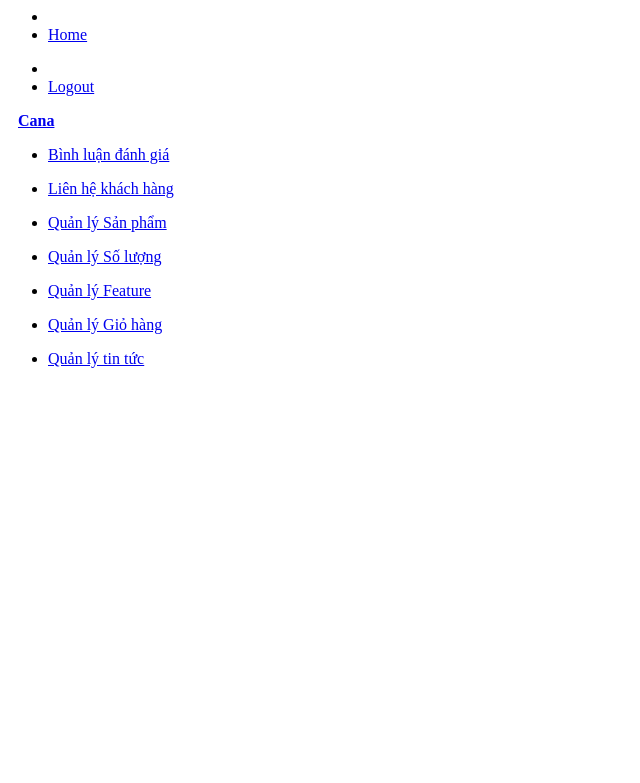
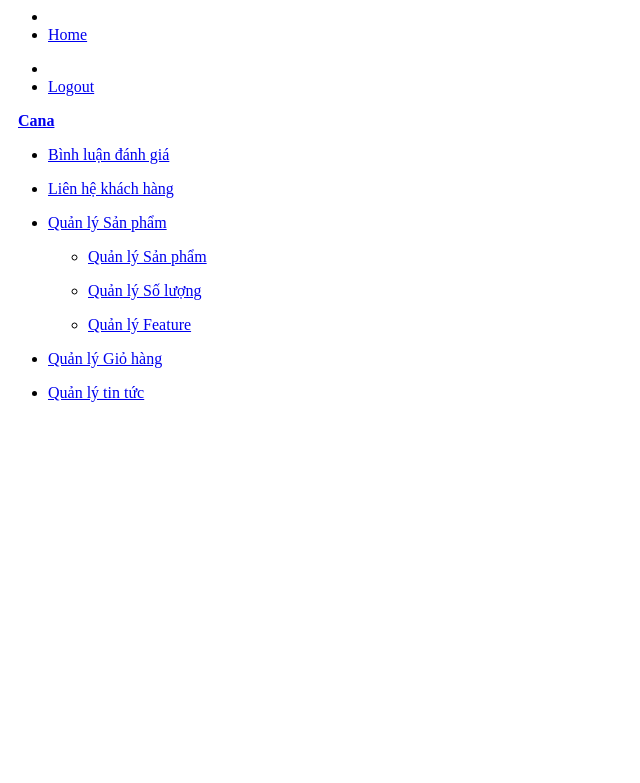
Before and after one commit to QuanNguyen-1st/Web-Pro, a PHP site: template views/admin/content_layouts.php in a window 1280 px wide. Shown: the top 783 px of the page, without its empty margins (0-640 px from the left). Run offline with PHP 8.4, Linux system fonts and the light colour scheme; the visitor is signed in with stand-in values (Sample User, id 1); the template is opened without the code that fills it: most values are stand-ins (such as "Sample title", 1, 10 or a date in 2020).

Commit message:
+add stuffs

```diff
--- a/controllers/admin/admin_controller.php
+++ b/controllers/admin/admin_controller.php
@@ -5,7 +5,7 @@ class AdminController extends BaseController
 	public $activeArr = array('homeActive' => '', 'adminActive' => 'active', 'commentActive' => '', 'userActive' => '', 'productActive' => '', 'stockActive' => '', 'featureActive' => '', 'cartActive' => '', 'newsActive' => '');
 	function __construct()
 	{
-		$this->folder = 'layouts';
+		$this->folder = 'admin';
 	}
 
 	public function index()
--- a/controllers/admin/carts_controller.php
+++ b/controllers/admin/carts_controller.php
@@ -5,7 +5,7 @@ class CartsController extends BaseController
 	public $activeArr = array('homeActive' => '', 'adminActive' => '', 'commentActive' => '', 'userActive' => '', 'productActive' => '', 'stockActive' => '', 'featureActive' => '', 'cartActive' => 'active', 'newsActive' => '');
 	function __construct()
 	{
-		$this->folder = 'layouts';
+		$this->folder = 'carts';
 	}
 
 	public function index()
--- a/controllers/admin/comments_controller.php
+++ b/controllers/admin/comments_controller.php
@@ -5,7 +5,7 @@ class CommentsController extends BaseController
 	public $activeArr = array('homeActive' => '', 'adminActive' => '', 'commentActive' => 'active', 'userActive' => '', 'productActive' => '', 'stockActive' => '', 'featureActive' => '', 'cartActive' => '', 'newsActive' => '');
 	function __construct()
 	{
-		$this->folder = 'layouts';
+		$this->folder = 'comments';
 	}
 
 	public function index()
--- a/controllers/admin/features_controller.php
+++ b/controllers/admin/features_controller.php
@@ -5,7 +5,7 @@ class FeaturesController extends BaseController
 	public $activeArr = array('homeActive' => '', 'adminActive' => '', 'commentActive' => '', 'userActive' => '', 'productActive' => '', 'stockActive' => '', 'featureActive' => 'active', 'cartActive' => '', 'newsActive' => '');
 	function __construct()
 	{
-		$this->folder = 'layouts';
+		$this->folder = 'features';
 	}
 
 	public function index()
--- a/controllers/admin/news_controller.php
+++ b/controllers/admin/news_controller.php
@@ -5,7 +5,7 @@ class NewsController extends BaseController
 	public $activeArr = array('homeActive' => '', 'adminActive' => '', 'commentActive' => '', 'userActive' => '', 'productActive' => '', 'stockActive' => '', 'featureActive' => '', 'cartActive' => '', 'newsActive' => 'active');
 	function __construct()
 	{
-		$this->folder = 'layouts';
+		$this->folder = 'news';
 	}
 
 	public function index()
--- a/controllers/admin/products_controller.php
+++ b/controllers/admin/products_controller.php
@@ -5,7 +5,7 @@ class ProductsController extends BaseController
 	public $activeArr = array('homeActive' => '', 'adminActive' => '', 'commentActive' => '', 'userActive' => '', 'productActive' => 'active', 'stockActive' => '', 'featureActive' => '', 'cartActive' => '', 'newsActive' => '');
 	function __construct()
 	{
-		$this->folder = 'layouts';
+		$this->folder = 'products';
 	}
 
 	public function index()
--- a/controllers/admin/stocks_controller.php
+++ b/controllers/admin/stocks_controller.php
@@ -5,7 +5,7 @@ class StocksController extends BaseController
 	public $activeArr = array('homeActive' => '', 'adminActive' => '', 'commentActive' => '', 'userActive' => '', 'productActive' => '', 'stockActive' => 'active', 'featureActive' => '', 'cartActive' => '', 'newsActive' => '');
 	function __construct()
 	{
-		$this->folder = 'layouts';
+		$this->folder = 'stocks';
 	}
 
 	public function index()
--- a/controllers/admin/user_controller.php
+++ b/controllers/admin/user_controller.php
@@ -5,7 +5,7 @@ class UserController extends BaseController
 	public $activeArr = array('homeActive' => '', 'adminActive' => '', 'commentActive' => '', 'userActive' => 'active', 'productActive' => '', 'stockActive' => '', 'featureActive' => '', 'cartActive' => '', 'newsActive' => '');
 	function __construct()
 	{
-		$this->folder = 'layouts';
+		$this->folder = 'user';
 	}
 
 	public function index()
--- a/views/admin/content_layouts.php
+++ b/views/admin/content_layouts.php
@@ -1,6 +1,6 @@
 </head>
 
-<body class="hold-transition sidebar-mini layout-fixed">
+<body class="hold-transition sidebar-mini layout-fixed layout-navbar-fixed" style="height: auto;">
     <div class="wrapper">
         <nav class="main-header navbar navbar-expand navbar-white navbar-light">
             <ul class="navbar-nav">
@@ -46,13 +46,13 @@
 
 				</div>
                 <nav class="mt-2">
-					<ul class="nav nav-pills nav-sidebar flex-column" data-widget="treeview" role="menu" data-accordion="false">
+					<ul class="nav nav-pills nav-sidebar nav-child-indent flex-column" data-widget="treeview" role="menu" data-accordion="false">
 						<!--Add icons to the links using the .nav-icon class with font-awesome or any other icon font library -->
 						<!-- <?php
 							if($_SESSION['role']==1){
 								echo '
 									<li class="nav-item">
-										<a class="nav-link" href="index.php?page=admin&controller=admin&action=index">
+										<a class="nav-link ' . $activeArr['commentActive'] . ' " href="index.php?page=admin&controller=admin&action=index">
 											<i class="nav-icon fas fa-user-graduate"> </i>
 											<p>Danh sách Admin</p>
 										</a>
@@ -62,24 +62,47 @@
 
 						?> -->
 						<li class="nav-item">
-							<a class="nav-link" href="index.php?page=admin&controller=comments&action=index">
+							<a class="nav-link <?php echo $activeArr['commentActive']; ?>" href="index.php?page=admin&controller=comments&action=index">
 								<i class="nav-icon fas fa-comments"></i>
 								<p>Bình luận đánh giá</p>
 							</a>
 						</li>
 						<li class="nav-item">
-							<a class="nav-link" href="index.php?page=admin&controller=user&action=index">
+							<a class="nav-link <?php echo $activeArr['userActive']; ?>" href="index.php?page=admin&controller=user&action=index">
 								<i class="nav-icon fas fa-users-cog"></i>
 								<p>Liên hệ khách hàng</p>
 							</a>
 						</li>
 						<li class="nav-item">
-							<a class="nav-link" href="index.php?page=admin&controller=products&action=index">
+							<a class="nav-link <?php echo $activeArr['productActive']; echo $activeArr['stockActive']; echo $activeArr['featureActive']; ?>" href="index.php?page=admin&controller=products&action=index">
 								<i class="nav-icon fas fa-cube"></i>
-								<p>Quản lý Sản phẩm</p>
+								<p>Quản lý Sản phẩm
+								<i class="right fas fa-angle-left"></i>
+								</p>
 							</a>
+							<ul class="nav nav-treeview">
+								<li class="nav-item">
+									<a class="nav-link <?php echo $activeArr['productActive']; ?>" href="index.php?page=admin&controller=products&action=index">
+										<i class="far fa-circle nav-icon"></i>
+										<p>Quản lý Sản phẩm</p>
+									</a>
+								</li>
+								<li class="nav-item">
+									<a class="nav-link <?php echo $activeArr['stockActive']; ?>" href="index.php?page=admin&controller=stocks&action=index">
+										<i class="far fa-circle nav-icon"></i>
+										<p>Quản lý Số lượng</p>
+									</a>
+								</li>
+								<li class="nav-item">
+									<a class="nav-link <?php echo $activeArr['featureActive']; ?>" href="index.php?page=admin&controller=features&action=index">
+										<i class="far fa-circle nav-icon"></i>
+										<p>Quản lý Feature</p>
+									</a>
+								</li>
+							</ul>
 						</li>
-						<li class="nav-item">
+
+						<!-- <li class="nav-item">
 							<a class="nav-link" href="index.php?page=admin&controller=stocks&action=index">
 								<i class="nav-icon fas fa-sort-amount-up"></i>
 								<p>Quản lý Số lượng</p>
@@ -90,15 +113,15 @@
 								<i class="nav-icon fa fa-star"></i>
 								<p>Quản lý Feature</p>
 							</a>
-						</li>
+						</li> -->
 						<li class="nav-item">
-							<a class="nav-link" href="index.php?page=admin&controller=carts&action=index">
+							<a class="nav-link <?php echo $activeArr['cartActive']; ?>" href="index.php?page=admin&controller=carts&action=index">
 								<i class="nav-icon fa fa-luggage-cart"></i>
 								<p>Quản lý Giỏ hàng</p>
 							</a>
 						</li>
 						<li class="nav-item">
-							<a class="nav-link" href="index.php?page=admin&controller=news&action=index">
+							<a class="nav-link <?php echo $activeArr['newsActive']; ?>" href="index.php?page=admin&controller=news&action=index">
 								<i class="nav-icon fa fa-file" aria-hidden="true"></i>
 								<p>Quản lý tin tức</p>
 							</a>
```
